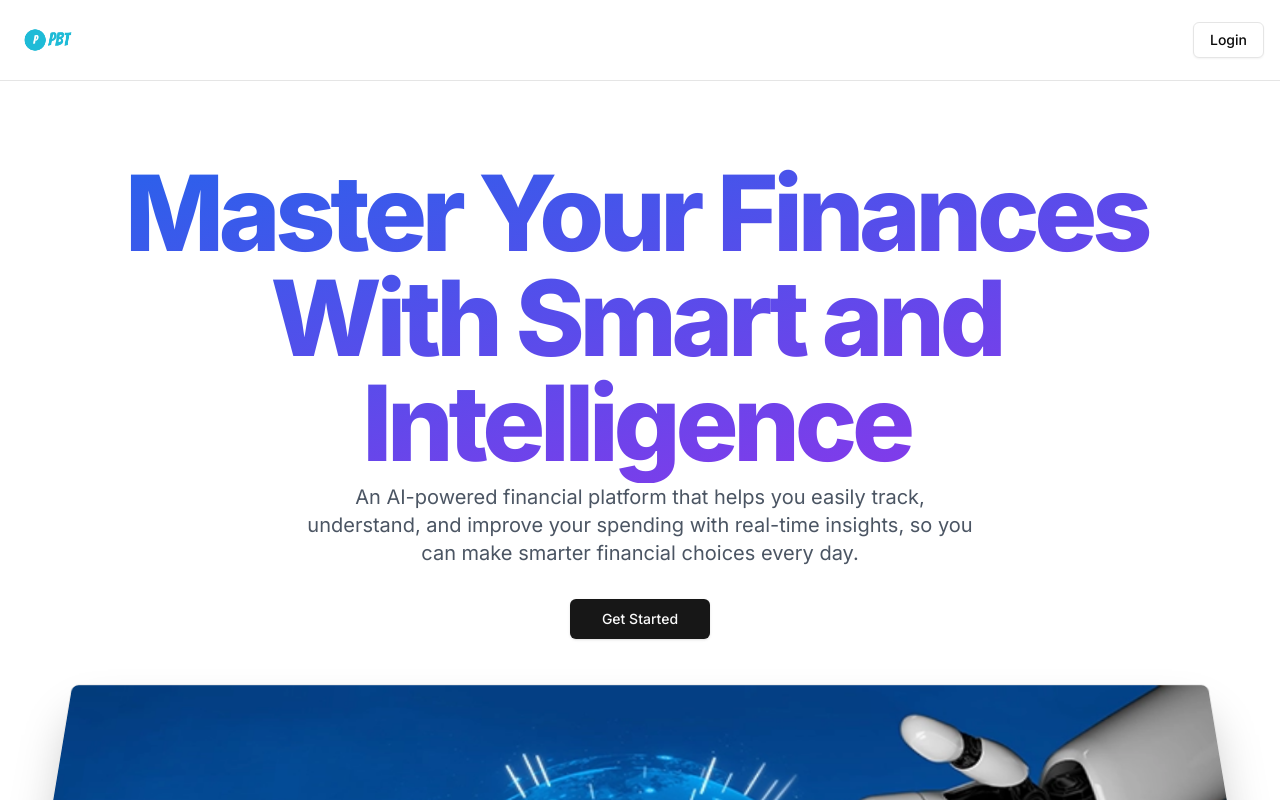
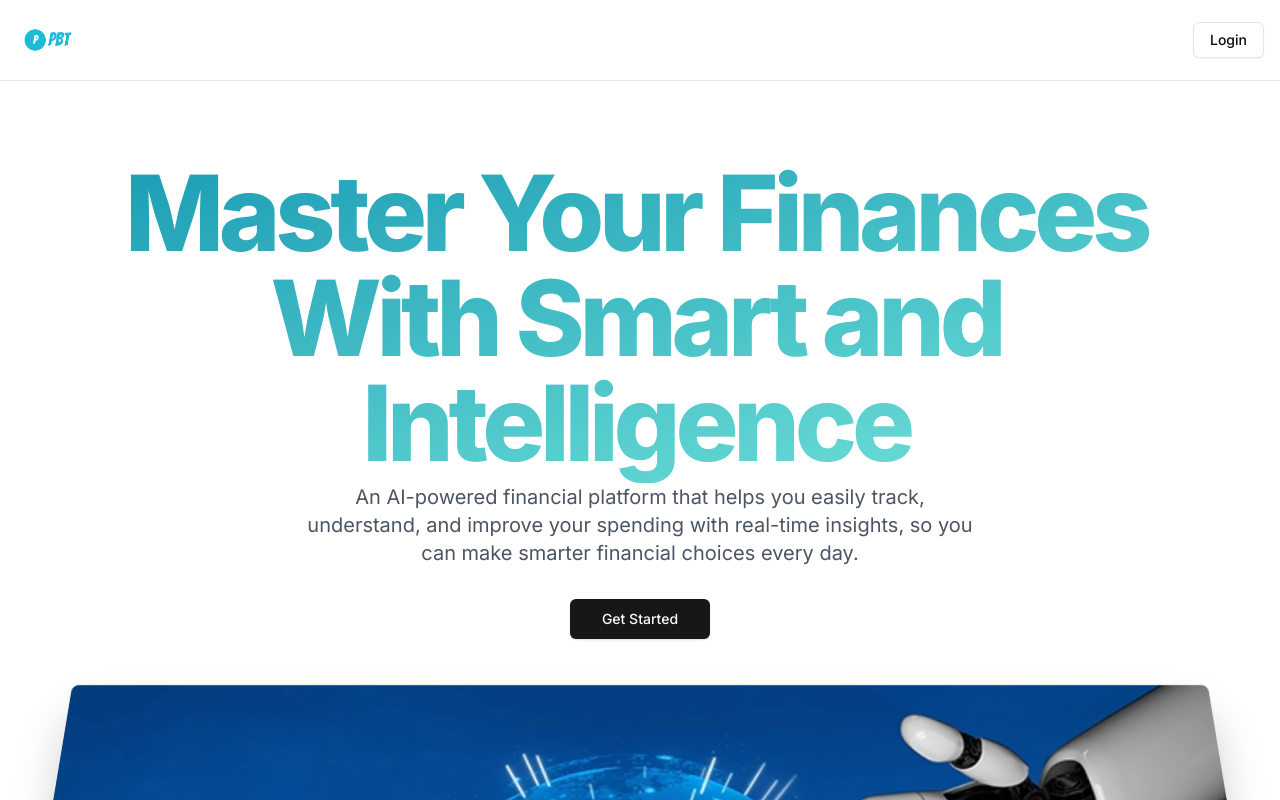
Before and after one commit to Yogesh-Beast/pbt-deploy, a Next.js app: page / in a window 1280 px wide. Shown: the top 800 px of the page. Built offline with nearby package versions, Linux system fonts and the light colour scheme; no server answers.

Commit message:
Update globals.css

```diff
--- a/app/globals.css
+++ b/app/globals.css
@@ -120,12 +120,10 @@
   }
 }
 
-@layer utilities{
+@layer utilities {
   .gradient {
-    @apply bg-gradient-to-br from-blue-600 to-purple-600;
-
+    @apply bg-gradient-to-br from-[#189AB4] to-[#75E6DA];
   }
-
   .gradient-title{
     @apply gradient font-extrabold tracking-tighter pr-2 pb-2 text-transparent bg-clip-text;
   }
```
